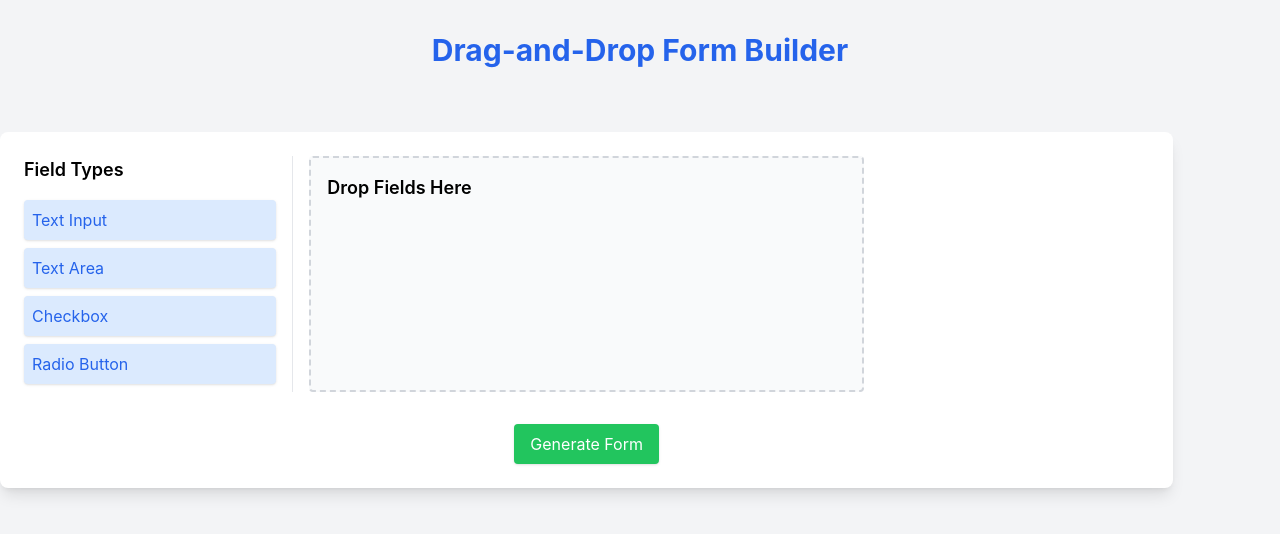
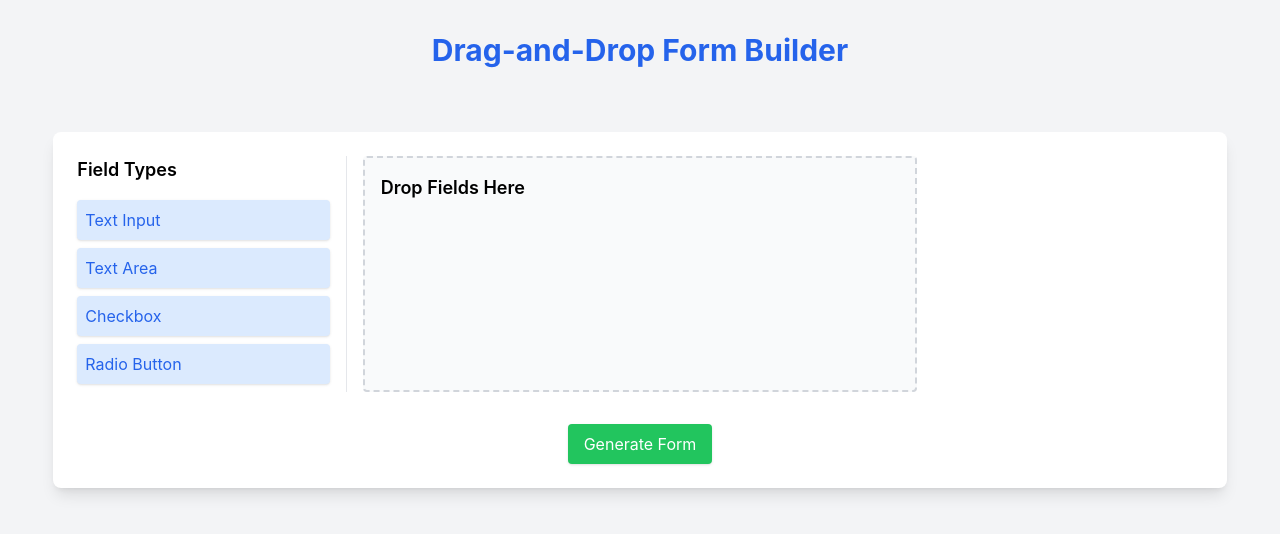
Before and after one commit to mikenath223/form-builder-ui, a React (Create React App) app: page / in a window 1280 px wide. Shown: the top 534 px of the page. Built offline with nearby package versions, Linux system fonts and the light colour scheme.

Commit message:
Implement on drag start functionality

```diff
--- a/src/components/FormBuilder.js
+++ b/src/components/FormBuilder.js
@@ -78,7 +78,7 @@ const FormBuilder = () => {
 
   return (
     <section className="container mx-auto mt-8">
-      <div className="grid xl:grid-cols-4 md:grid-cols-2 grid-cols-1 gap-4 w-11/12 bg-white shadow-lg rounded-lg p-6">
+      <div className="grid xl:grid-cols-4 md:grid-cols-2 grid-cols-1 gap-4 w-11/12 bg-white shadow-lg rounded-lg p-6 mx-auto">
         <FieldTypes fieldTypes={fieldTypes} handleDragStartNewField={handleDragStartNewField} />
 
         <div
```
